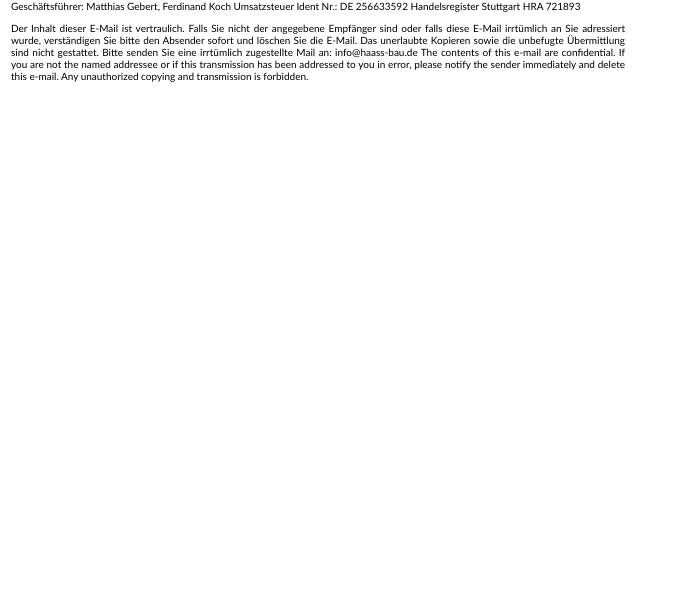
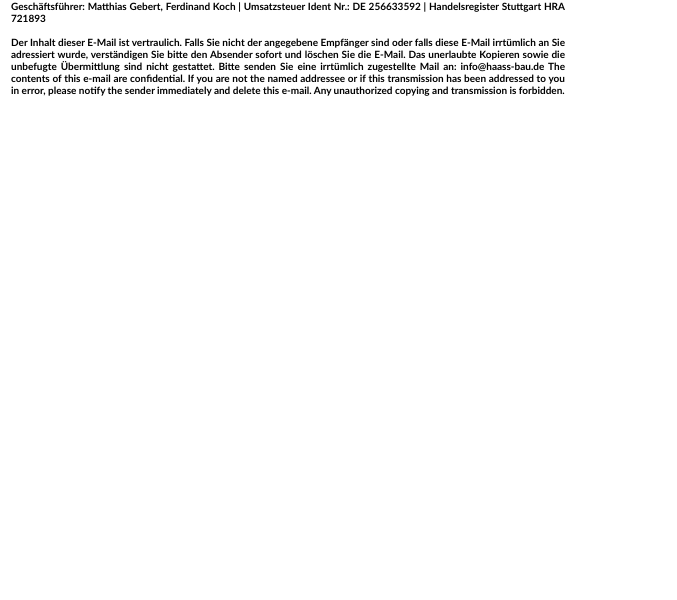
Before and after one commit to Reallyoso/footer-test, a plain HTML site: page index_contacts_side.html in a window 1280 px wide. Shown: the part 200-800 px from the top of the page, without its empty margins (0-677 px from the left). Drawn offline with Linux system fonts and the light colour scheme.

Commit message:
Add files via upload

```diff
--- a/index_contacts_side.html
+++ b/index_contacts_side.html
@@ -1,9 +1,9 @@
 <!DOCTYPE html>
 <html>
-   <body style="font-family: 'Gill Sans', 'Gill Sans MT', Calibri, 'Trebuchet MS', sans-serif; font-weight: bold">
+   <body style="font-family: 'Gill Sans', 'Gill Sans MT', Calibri, 'Trebuchet MS', sans-serif; font-weight: bold;;">
       <table width="620">
          <tr>
-            <th colspan="1"><img alt="Bauunternehmung Haass" width="300" style=""
+            <th colspan="1"><img alt="Bauunternehmung Haass" width="300" style="background-color: white;"
                src="https://raw.githubusercontent.com/Reallyoso/footer-test/3d81c13574363d0b36fae7423b795c6c62f82f29/lightbrown_imgs_6b4619/Haass-Logo-Block-4c.svg"></th>
             <td width="350" style="padding:0px 10px 0px 10px;margin-left:10px; vertical-align: center; word-break: keep-all">
                <div>
@@ -54,12 +54,12 @@
             </td>
          </tr>
          <tr>
-            <td align="justify" style="font-weight: 100; font-size: x-small;" width="" colspan="2">
-               <span>Geschäftsführer: Matthias Gebert, Ferdinand Koch</span>
-               <span>Umsatzsteuer Ident Nr.: DE 256633592</span>
-               <span>Handelsregister Stuttgart HRA 721893</span>
-               <p></p>
-               <div style="">
+            <td align="justify" style="font-weight: bold; font-size: x-small;" width="" colspan="2">
+               <div style="text-align: justify; margin-right: 60px;">
+                  <div>
+                     Geschäftsführer: Matthias Gebert, Ferdinand Koch | Umsatzsteuer Ident Nr.: DE 256633592 | Handelsregister Stuttgart HRA 721893
+                     <br>
+                     <br>
                      Der Inhalt dieser E-Mail ist vertraulich. Falls Sie nicht der angegebene Empfänger sind oder falls diese
                      E-Mail irrtümlich an Sie adressiert wurde, verständigen Sie bitte den Absender sofort und löschen Sie die
                      E-Mail. Das unerlaubte Kopieren sowie die unbefugte Übermittlung sind nicht gestattet.
@@ -68,6 +68,7 @@
                      been addressed to you in error, please notify the sender immediately and delete this e-mail. Any
                      unauthorized copying and transmission is forbidden.
                   </div>
+               </div>
             </td>
          </tr>
       </table>
```
Also changed, not shown: index_contacts_below.html (+1 -1 lines). Lines whose indentation alone changed are shown as unchanged.
